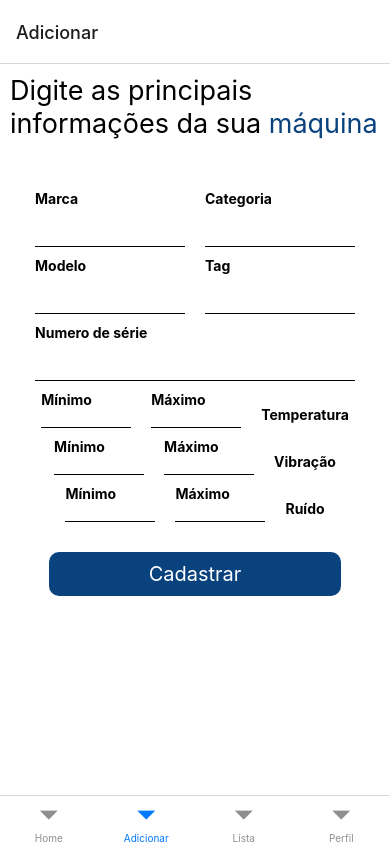
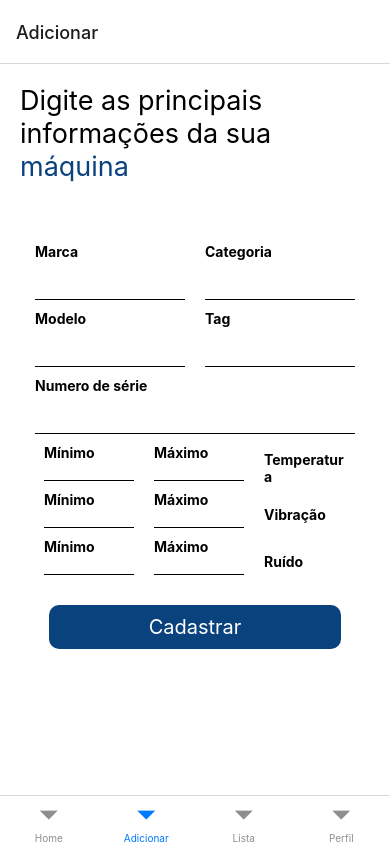
Before and after one commit to GRUPO-2-PI-SENAC/VisuData_React-Native, a React Native app: screen /Adicionar in a window 390 px wide. Built offline with nearby package versions, Linux system fonts and the light colour scheme.

Commit message:
edit: ajuste

```diff
--- a/App.js
+++ b/App.js
@@ -2,6 +2,7 @@ import React from 'react';
 import { } from 'react-native';
 import Routes from './src/routes';
 import { NavigationContainer } from '@react-navigation/native'
+
 
 
 export default function App() {
--- a/package.json
+++ b/package.json
@@ -9,18 +9,18 @@
     "web": "expo start --web"
   },
   "dependencies": {
+    "@expo/webpack-config": "^0.17.2",
     "@react-navigation/bottom-tabs": "^6.5.0",
     "@react-navigation/native": "^6.1.0",
     "@react-navigation/native-stack": "^6.9.5",
     "expo": "~47.0.8",
     "expo-status-bar": "~1.4.2",
     "react": "18.1.0",
+    "react-dom": "^18.1.0",
     "react-native": "0.70.5",
     "react-native-safe-area-context": "4.4.1",
     "react-native-screens": "~3.18.0",
-    "react-native-web": "~0.18.9",
-    "react-dom": "18.1.0",
-    "@expo/webpack-config": "^0.17.2"
+    "react-native-web": "^0.18.10"
   },
   "devDependencies": {
     "@babel/core": "^7.12.9"
--- a/src/pages/machine/addMachine.js
+++ b/src/pages/machine/addMachine.js
@@ -70,8 +70,9 @@ const styles = StyleSheet.create({
     },
 
     header: {
-        padding: 10,
+        padding: 20,
         alignSelf: 'center'
+
     },
     textoHeader: {
         fontSize: 27,
@@ -105,9 +106,10 @@ const styles = StyleSheet.create({
     },
 
     texto:{
-        marginRight: 10,
+        marginRight: 8,
         marginLeft: 10,
         fontWeight: 'bold',
+        width: 84,
     },
 
     textoSerie: {
@@ -129,6 +131,7 @@ const styles = StyleSheet.create({
         marginRight: 10,
         marginLeft: 10,
         marginBottom: 10,
+        alignSelf: 'left',
     },
 
     button: {
```
Also changed, not shown: 1 other file (tests, documents, lock files or other folders).
